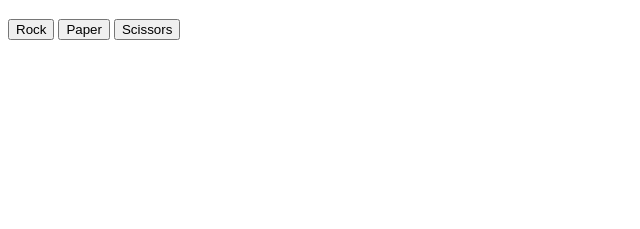
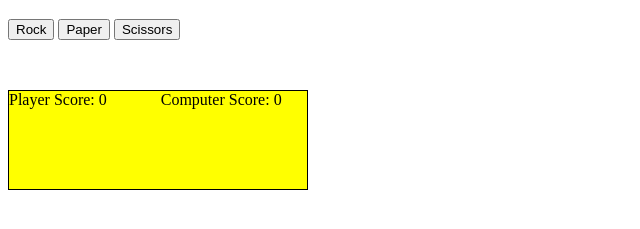
Before and after one commit to ERHolguin/OP_rock-paper-scissors, a plain HTML site: page index.html in a window 1280 px wide. Both pictures are taken after a click on the button "Rock". Shown: the part 61-290 px from the top of the page, without its empty margins (0-640 px from the left). Drawn offline with Linux system fonts and the light colour scheme.

Commit message:
Create Score UI

```diff
--- a/index.html
+++ b/index.html
@@ -5,6 +5,7 @@
     <meta http-equiv="X-UA-Compatible" content="IE=edge">
     <meta name="viewport" content="width=device-width, initial-scale=1.0">
     <title>Rock, Paper, Scissors</title>
+    <link rel="stylesheet" href="style.css">
 </head>
 <body>
     <script src="pageone.js" defer></script>
@@ -17,5 +18,12 @@
         <button id="scissors">Scissors</button>
     </div>
 
+    <div id="scores">
+        <div id="playerScore">Player Score: </div>
+            <p id="playerScorePara"></p>
+        <div id="computerScore"> Computer Score: </div>
+            <p id="computerScorePara"></p>
+    </div>
+
 </body>
 </html>
--- a/pageone.js
+++ b/pageone.js
@@ -3,59 +3,66 @@
         return computerChoice[Math.floor(Math.random() * computerChoice.length)]
     }
 
-    const playerButtons = document.querySelectorAll("button");
+    const playerButtons = document.querySelectorAll('button');
         playerButtons.forEach((button) => {
-        button.addEventListener("click", playRound)
+        button.addEventListener('click', playRound)
         });
-
+        playerButtons.forEach((button) => {
+            button.addEventListener('click', updateScore)
+            });
 
     let playerScore = 0;
     let computerScore = 0;
 
-        function updateScore() {
-            playerScore += 0;
-            console.log("Player Score:", playerScore);
-            computerScore += 0;
-            console.log("Computer Score:", computerScore);
-        }
+   function updateScore() {
+        playerScore += 0;
+            //console.log('Player Score: ', playerScore);
+        computerScore += 0;
+            //console.log('Computer Score: ', computerScore);
+    }
 
     function playRound(e) {
         const computerSelection = getComputerChoice();
+        const playerSelection = e.target.id
+            //console.log(playerSelection);
 
-            if (e.target.id === computerSelection) {
+    const playerScorePara = document.getElementById('playerScorePara').innerText = playerScore;
+    const computerScorePara = document.getElementById('computerScorePara').innerText = computerScore;
+
+            if (playerSelection === computerSelection) {
                 updateScore();
-                return "It's a tie! Please try again.";
-            } else if(e.target.id === "rock" && computerSelection ==="scissors") {
+                return 'It/s a tie! Please try again.';
+            } else if(playerSelection === 'rock' && computerSelection ==='scissors') {
                 playerScore += 1;
                 computerScore += 0;
-                return "You win! Rock beats Scissors.";
-            } else if(e.target.id === "rock" && computerSelection ==="paper") {
+                return 'You win! Rock beats Scissors.';
+            } else if(playerSelection === 'rock' && computerSelection ==='paper') {
                 playerScore += 0;
                 computerScore += 1;
-                return "You lose! Paper beats Rock.";
-            } else if(e.target.id === "paper" && computerSelection ==="rock") {
+                return 'You lose! Paper beats Rock.';
+            } else if(playerSelection === 'paper' && computerSelection ==='rock') {
                 playerScore += 1;
                 computerScore += 0;
-                return "You win! Paper beats Rock.";
-            } else if(e.target.id === "paper" && computerSelection ==="scissors") {
+                return 'You win! Paper beats Rock.';
+            } else if(playerSelection === 'paper' && computerSelection ==='scissors') {
                 playerScore += 0;
                 computerScore += 1;
-                return "You lose! Scissors beat Paper.";
-            } else if(e.target.id === "scissors" && computerSelection ==="paper") {
+                return 'You lose! Scissors beat Paper.';
+            } else if(playerSelection === 'scissors' && computerSelection ==='paper') {
                 playerScore += 1;
                 computerScore += 0;
-                return "You win! Scissors beat Paper.";
-            } else if(e.target.id === "scissors" && computerSelection ==="rock") {
+                return 'You win! Scissors beat Paper.';
+            } else if(playerSelection === 'scissors' && computerSelection ==='rock') {
                 playerScore += 0;
-                computerScore += 1;9
-                return "You lose! Rock beats Scissors.";
+                computerScore += 1;
+                return 'You lose! Rock beats Scissors.';
             } else {
-                return "Invalid Input";
+                return 'Invalid Input';
             }
+
     }
 
-
-    /*
+/*
         // Create a 5-round game
         function game() {
             for (let i = 0; i < 5; i++){
@@ -64,14 +71,14 @@
 
         }
 
-        game(); // Call the function to initiate the game.
+        game();
         updateScore();
         if (playerScore >= 3) {
-            console.log("You win! Human beats Robot!");
+            console.log('You win! Human beats Robot!');
             } else if(playerScore === 2 && computerScore === 2) {
-            console.log("It's a tie! Would you like to try again?");
+            console.log('It's a tie! Would you like to try again?');
             } else {
-            console.log("You lose! Robot beats Human.");
+            console.log('You lose! Robot beats Human.');
         }
 
 */
--- a/style.css
+++ b/style.css
@@ -0,0 +1,25 @@
+#buttonContainer {
+    margin-bottom: 50px;
+}
+
+#scores {
+width: 300px;
+height: 100px;
+border: 1px solid black;
+box-sizing: border-box;
+background-color: yellow;
+}
+
+#playerScore,
+#playerScorePara {
+    display: inline;
+}
+
+#playerScorePara {
+    margin-right: 50px;
+}
+
+#computerScore,
+#computerScorePara {
+    display: inline;
+}
```
